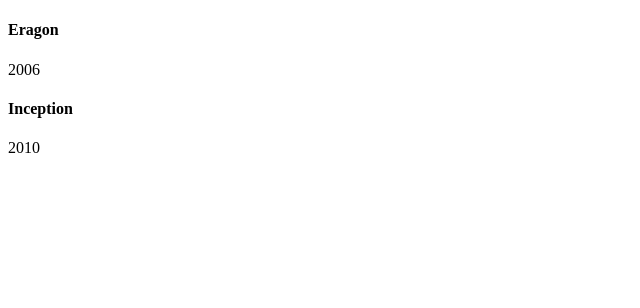
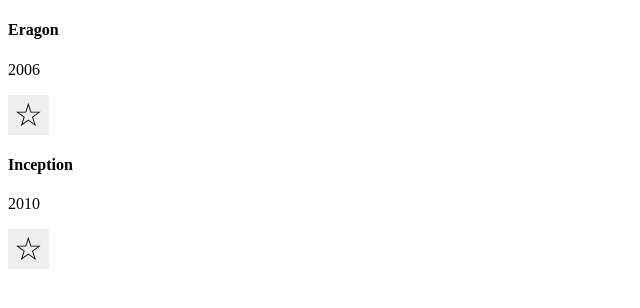
Before and after one commit to izzyCodeLabs/to-see-or-not-to-see, an Angular app in the folder to-see-or-not-to-see/: page / in a window 1280 px wide. Shown: the top 308 px of the page, without its empty margins (0-640 px from the left). Built offline with nearby package versions, Linux system fonts and the light colour scheme.

Commit message:
Added base functionality
Added regular Seen List and Favorite List as well as the ability to add and remove favorites

```diff
--- a/to-see-or-not-to-see/src/app/app.module.ts
+++ b/to-see-or-not-to-see/src/app/app.module.ts
@@ -5,6 +5,7 @@
 import { HaveSeenComponent } from './have-seen/have-seen.component';
 import { SeenListComponent } from './have-seen/seen-list/seen-list.component';
 import { MovieComponent } from './movie/movie.component';
+import { FavoriteListComponent } from './have-seen/favorite-list/favorite-list.component';
 
 @NgModule({
   declarations: [
@@ -12,6 +13,7 @@
     HaveSeenComponent,
     SeenListComponent,
     MovieComponent,
+    FavoriteListComponent,
   ],
   imports: [BrowserModule],
   providers: [],
--- /dev/null
+++ b/to-see-or-not-to-see/src/app/have-seen/favorite-list/favorite-list.component.html
@@ -0,0 +1,12 @@
+<div class="row mb-3" *ngFor="let movie of favoriteMovies; let i = idx">
+  <div class="col-md-12">
+    <app-movie [movie]="movie" [movieIdx]="i"></app-movie>
+    <button
+      class="float-right"
+      style="border: none; font-size: 0.75rem"
+      (click)="onRemoveFavorite(i)"
+    >
+      &minus;
+    </button>
+  </div>
+</div>
--- /dev/null
+++ b/to-see-or-not-to-see/src/app/have-seen/favorite-list/favorite-list.component.ts
@@ -0,0 +1,31 @@
+import { Component, OnInit } from '@angular/core';
+import { Subscription } from 'rxjs';
+import { Movie } from 'src/app/movie/movie.model';
+import { SeenService } from '../seen.service';
+
+@Component({
+  selector: 'app-favorite-list',
+  templateUrl: './favorite-list.component.html',
+  styleUrls: ['./favorite-list.component.css'],
+})
+export class FavoriteListComponent implements OnInit {
+  private faveListSub: Subscription;
+
+  favoriteMovies: Movie[];
+  constructor(private seenService: SeenService) {}
+
+  ngOnInit(): void {
+    this.favoriteMovies = this.seenService.getFaveMovies();
+
+    // listen for change to favorite list
+    this.faveListSub = this.seenService.faveListChange.subscribe(
+      (updatedList) => {
+        this.favoriteMovies = updatedList;
+      }
+    );
+  }
+
+  onRemoveFavorite(idx) {
+    this.seenService.removeFavoriteMovie(idx);
+  }
+}
--- a/to-see-or-not-to-see/src/app/have-seen/have-seen.component.html
+++ b/to-see-or-not-to-see/src/app/have-seen/have-seen.component.html
@@ -1 +1,6 @@
-<app-seen-list></app-seen-list>
+<div class="row justify-content-betwee">
+  <div class="col-md-6">
+    <app-seen-list></app-seen-list>
+  </div>
+  <div class="col-md-6"></div>
+</div>
--- a/to-see-or-not-to-see/src/app/have-seen/seen-list/seen-list.component.html
+++ b/to-see-or-not-to-see/src/app/have-seen/seen-list/seen-list.component.html
@@ -1,5 +1,12 @@
 <div class="row mb-3" *ngFor="let movie of seenMovies; let i = index">
   <div class="col-md-12">
     <app-movie [movie]="movie" [movieIdx]="i"></app-movie>
+    <button
+      class="float-right"
+      style="border: none; font-size: 2rem; cursor: pointer"
+      (click)="onAddFavorite(i)"
+    >
+      &star;
+    </button>
   </div>
 </div>
--- a/to-see-or-not-to-see/src/app/have-seen/seen-list/seen-list.component.ts
+++ b/to-see-or-not-to-see/src/app/have-seen/seen-list/seen-list.component.ts
@@ -9,15 +9,13 @@
 })
 export class SeenListComponent implements OnInit {
   seenMovies: Movie[];
-  favoriteMovies: Movie[];
   constructor(private seenService: SeenService) {}
 
   ngOnInit(): void {
     this.seenMovies = this.seenService.getSeenMovies();
-    this.favoriteMovies = this.seenService.getFaveMovies();
   }
 
-  onAddFavorite(movie: Movie) {
-    this.seenService.addSeenMovie(movie);
+  onAddFavorite(idx: number) {
+    this.seenService.addFaveMovie(idx);
   }
 }
--- a/to-see-or-not-to-see/src/app/have-seen/seen.service.ts
+++ b/to-see-or-not-to-see/src/app/have-seen/seen.service.ts
@@ -37,8 +37,19 @@
     return this.mySeenMovies.slice();
   }
 
-  addSeenMovie(movie: Movie) {
-    this.myFaveMovies.push(movie);
+  addFaveMovie(idx: number) {
+    if (idx < 0) return;
+    let newFavorite = this.mySeenMovies[idx];
+
+    this.myFaveMovies.push(newFavorite);
+    this.faveListChange.next(this.myFaveMovies.slice());
+    console.log(this.myFaveMovies);
+  }
+
+  removeFavoriteMovie(idx) {
+    if (idx < 0) return;
+
+    this.myFaveMovies.splice(idx, 1);
     this.faveListChange.next(this.myFaveMovies.slice());
   }
 }
```
Also changed, not shown: to-see-or-not-to-see/src/app/have-seen/favorite-list/favorite-list.component.css (added).
